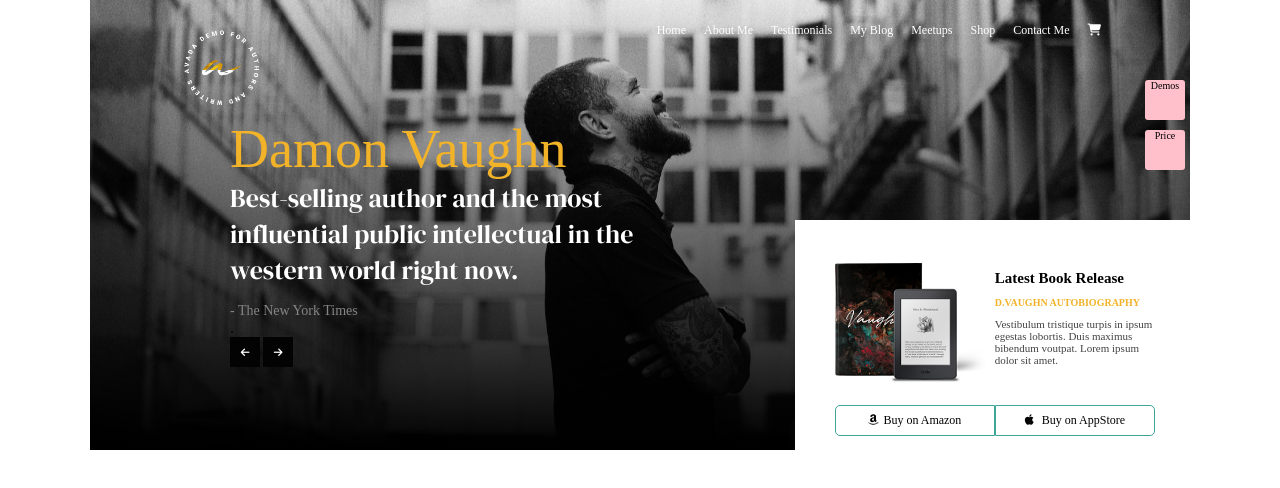
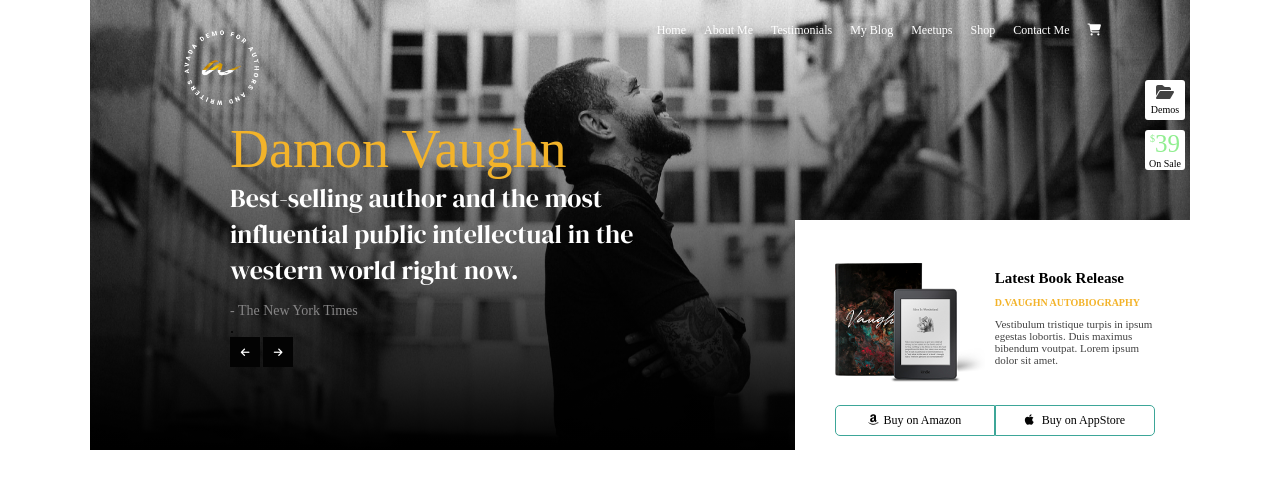
Before and after one commit to AndreaFermo/proj-html-vuejs, a Vue app: page / in a window 1280 px wide. Shown: the top 488 px of the page. Built offline with nearby package versions, Linux system fonts and the light colour scheme; a web font is replaced by a local one.

Commit message:
header concluso

```diff
--- a/src/App.vue
+++ b/src/App.vue
@@ -1,5 +1,5 @@
 <template>
-  <PageHeader />
+  <PageHeader :navbarSelections="store.navbarSelections" />
 </template>
 <script >
 import { store } from './store.js';
--- a/src/components/PageHeader.vue
+++ b/src/components/PageHeader.vue
@@ -8,13 +8,7 @@
             </div>
             <nav>
                 <ul>
-                    <li><a href="#">Home</a></li>
-                    <li><a href="#">About Me</a></li>
-                    <li><a href="#">Testimonials</a></li>
-                    <li><a href="#">My Blog</a></li>
-                    <li><a href="#">Meetups</a></li>
-                    <li><a href="#">Shop</a></li>
-                    <li><a href="#">Contact Me</a></li>
+                    <li v-for="element in navbarSelections"><a href="#"> {{ element }}</a></li>
                     <li><a href="#"><i class="fa-solid fa-cart-shopping"></i></a></li>
                 </ul>
             </nav>
@@ -30,8 +24,10 @@
                 </div>
             </div>
             <div class="side-squares">
-                <div class="side-square">Demos</div>
-                <div class="side-square">Price</div>
+                <div class="side-square"><i class="fa-solid fa-folder-open"></i><span> Demos</span></div>
+                <div class="side-square"><span class="dollar">$</span><span class="price">39</span>
+                    <p>On Sale</p>
+                </div>
             </div>
             <div class="ads">
                 <div class="ads-container">
@@ -59,6 +55,9 @@
 
 export default {
     name: 'PageHeader',
+    props: {
+        navbarSelections: Array
+    }
 
 }
 </script>
@@ -145,10 +144,41 @@ export default {
                 width: 100%;
                 aspect-ratio: 1;
                 margin-bottom: 10px;
-                background-color: pink;
+                background-color: variables.$color-white;
                 font-size: 10px;
                 border-radius: 3px;
                 text-align: center;
+
+
+                &:hover {
+                    cursor: pointer;
+                }
+
+                i {
+                    font-size: 16px;
+                    margin: 4px 0px;
+                    color: variables.$color-tundora;
+                }
+
+                .dollar {
+                    display: inline-block;
+                    transform: translate(0px, -10px);
+                    top: 3px;
+                    left: 3px;
+                }
+
+                .price {
+                    font-size: 25px;
+                }
+
+                .dollar,
+                .price {
+                    color: variables.$color-light-green;
+                }
+
+                p {
+                    font-size: 10px;
+                }
             }
         }
 
--- a/src/store.js
+++ b/src/store.js
@@ -2,6 +2,14 @@ import { reactive } from 'vue';
 
 export const store = reactive(
     {
-
+        navbarSelections: [
+            'Home',
+            'About Me',
+            'Testimonials',
+            'My Blog',
+            'Meetups',
+            'Shop',
+            'Contact Me',
+        ]
     }
 );
--- a/src/styles/partials/_variables.scss
+++ b/src/styles/partials/_variables.scss
@@ -10,6 +10,7 @@ $color-blue-lagoon: #027986;
 $color-corn-harvest: #936c0f;
 $color-fountain-blue: #51bfc7;
 $color-alizarin-crimson: #d61a2a;
+$color-light-green: lightgreen;
 
 /*MEDIAN CUT*/
 
```
